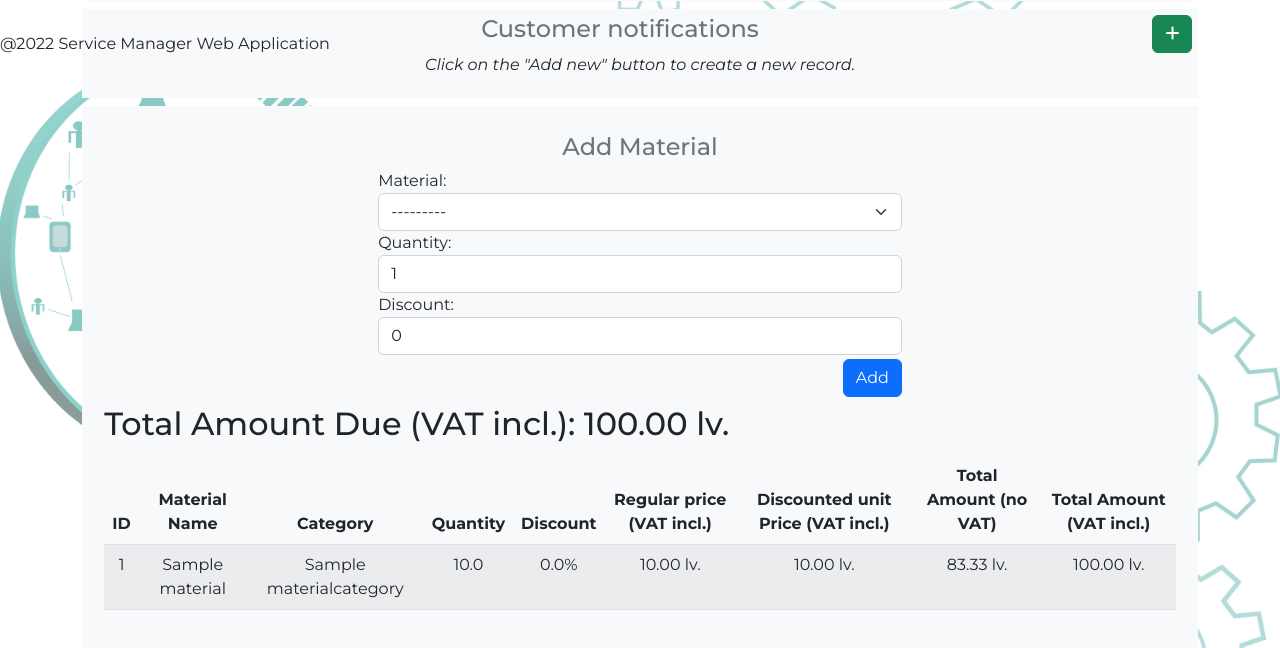
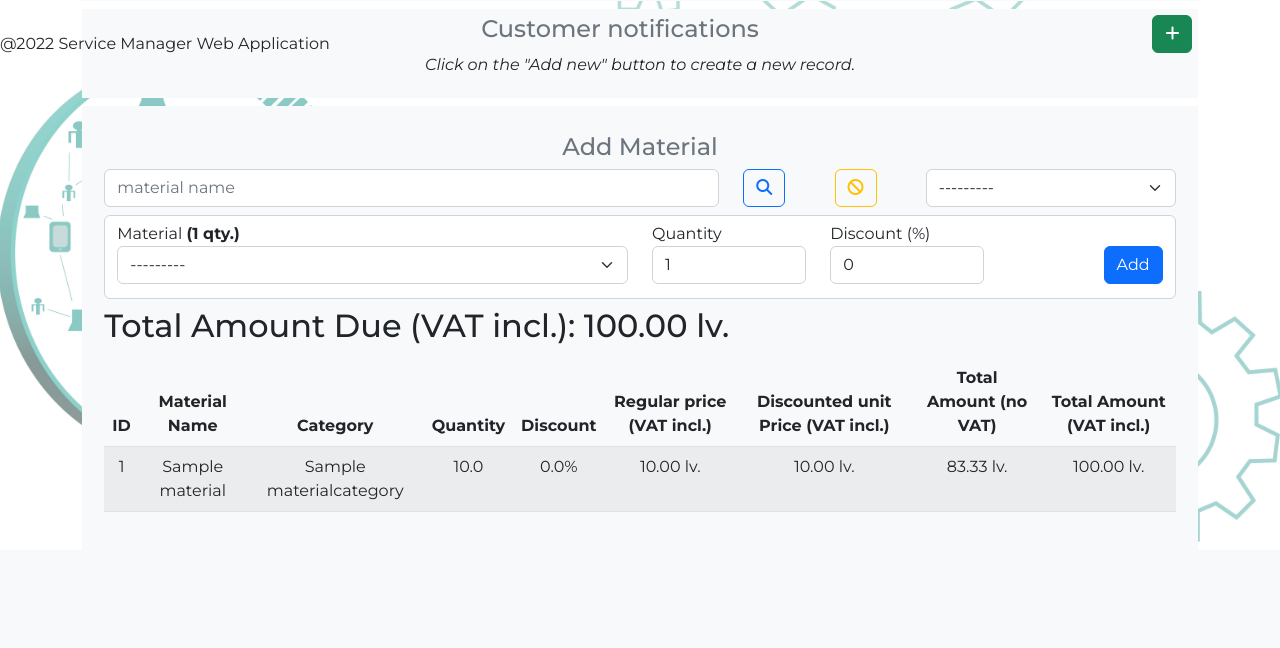
Before and after one commit to svetlinst/Service-manager, a Django app: page /en/service_order/1/service_order_detail/create/ in a window 1280 px wide. Shown: the part 744-1392 px from the top of the page. After the commit the page ends 1286 px from the top, so only its background shows below. Run offline with Django 4.2, Linux system fonts and the light colour scheme; a user stored in the database is signed in; tables that the repository leaves empty hold one stand-in row (values such as "Sample post"); data that the repository does not hold is empty; parts of the project's set-up code (start-up, migrations or seed data) failed here and were passed over; some libraries are stand-ins or nearby versions.

Commit message:
Enable filtering in Service order detail create

```diff
--- a/service_manager/service_manager/main/forms.py
+++ b/service_manager/service_manager/main/forms.py
@@ -1,5 +1,6 @@
 from django import forms
 from django.core.exceptions import ValidationError
+from django.db.models import Q
 
 from service_manager.core.forms import BootstrapFormMixin
 from service_manager.customers.models import Customer, CustomerAsset, CustomerRepresentative, CustomerDepartment
@@ -8,6 +9,8 @@ from service_manager.main.models import ServiceOrderHeader, ServiceOrderDetail,
 from django.utils.translation import gettext_lazy as _
 from captcha.fields import ReCaptchaField
 from captcha.widgets import ReCaptchaV2Checkbox
+
+from service_manager.master_data.models import Material
 
 
 class CreateServiceOrderHeaderForm(forms.ModelForm):
@@ -76,6 +79,17 @@ class CreateServiceOrderDetailForm(BootstrapFormMixin, forms.ModelForm):
 
         self.fields['quantity'].initial = 1
         self.fields['discount'].initial = 0
+        queryset = Material.objects.all()
+
+        category = self.initial.get('category' or None)
+        if category:
+            queryset = queryset.filter(category=category)
+
+        search = self.initial.get('search' or None)
+        if search:
+            queryset = queryset.filter(Q(name__icontains=search) | Q(category__name__icontains=search))
+
+        self.fields['material'].queryset = queryset
 
 
 class CreateServiceOrderNoteForm(BootstrapFormMixin, forms.ModelForm):
--- a/service_manager/service_manager/main/templates/service_order_detail/service_order_details_create.html
+++ b/service_manager/service_manager/main/templates/service_order_detail/service_order_details_create.html
@@ -4,15 +4,63 @@
     <div class="d-block mt-1 rounded-lg bg-light mb-1">
         <h4 class='text-center text-secondary'>{% trans 'Add Material' %}</h4>
         <div class="row">
-            <div class="col-lg-3"></div>
-            <div class="col-lg-6">
+            <div class="col-lg-12">
+                <form method="get" id="filter_form">
+                    <div class="row mb-2">
+
+                        <div class="col-7">
+                            {{ filter_form.search }}
+                        </div>
+
+                        <div class="col-1">
+                            <button type="submit" class="btn btn-outline-primary"
+                                    data-bs-toggle="tooltip"
+                                    title="{% trans 'Search' %}"
+                                    href="{% url 'create_service_order_detail' service_order_header.pk %}"><i
+                                    class="fa-solid fa-magnifying-glass"></i>
+                            </button>
+                        </div>
+
+                        <div class="col-1">
+                            <a href="{% url 'create_service_order_detail' service_order_header.pk %}"
+                               class="btn btn-outline-warning btn-md"
+                               data-bs-toggle="tooltip"
+                               title="{% trans 'Clear' %}">
+                                <i class="fa-solid fa-ban"></i></a>
+                        </div>
+
+                        <div class="col-3">
+                            {{ filter_form.category }}
+                        </div>
+
+                    </div>
+                </form>
                 <form method="post" action="{% url 'create_service_order_detail' service_order_header.pk %}">
                     {% csrf_token %}
-                    {{ form }}
-                    <button type="submit" class="btn btn-primary mt-1 float-end">{% trans 'Add' %}</button>
+                    <div class="form-control">
+                        <div class="row align-items-end justify-content-left mb-2">
+                            <div class="col-6">
+                                <div>
+                                    {{ form.material.label }} <span><b>({{ material_count }} {% trans 'qty.' %})</b></span>
+                                </div>
+                                {{ form.material }}
+                            </div>
+                            <div class="col-2">
+                                {{ form.quantity.label }}
+                                {{ form.quantity }}
+                            </div>
+                            <div class="col-2">
+                                {% trans 'Discount (%)' %}
+                                {{ form.discount }}
+                            </div>
+                            <div class="col-2">
+                                <button type="submit" class="btn btn-primary mt-1 float-end">{% trans 'Add' %}</button>
+                            </div>
+                        </div>
+                    </div>
+
                 </form>
             </div>
-            <div class="col-lg-3"></div>
         </div>
     </div>
 {% endblock %}
--- a/service_manager/service_manager/main/views.py
+++ b/service_manager/service_manager/main/views.py
@@ -24,6 +24,9 @@ from django.utils.translation import gettext_lazy as _
 from weasyprint import HTML, CSS
 import qrcode
 import qrcode.image.svg
+
+from service_manager.master_data.forms import FilterMaterialForm
+from service_manager.master_data.models import Material
 
 
 class HomeTemplateView(views.TemplateView):
@@ -235,10 +238,25 @@ class CreateServiceOrderDetailView(auth_mixins.PermissionRequiredMixin, views.Cr
     def get_context_data(self, **kwargs):
         context = super().get_context_data(**kwargs)
 
+        context['filter_form'] = FilterMaterialForm(self.request.GET or None)
+
         service_order_header_id = self.kwargs['order_id']
         if service_order_header_id:
             context['service_order_header'] = ServiceOrderHeader.objects.prefetch_related(
                 'serviceorderdetail_set').get(pk=int(service_order_header_id))
+
+        # Material count
+        materials = Material.objects.all()
+
+        category = self.request.GET.get('category' or None)
+        if category:
+            materials = materials.filter(category=category)
+
+        search = self.request.GET.get('search' or None)
+        if search:
+            materials = materials.filter(Q(name__icontains=search) | Q(category__name__icontains=search))
+
+        context['material_count'] = materials.count()
 
         return context
 
@@ -251,6 +269,27 @@ class CreateServiceOrderDetailView(auth_mixins.PermissionRequiredMixin, views.Cr
         service_order_detail.save()
 
         return super().form_valid(form)
+
+    def get_initial(self):
+        category = self.request.GET.get('category' or None)
+        if category:
+            self.initial.update({
+                'category': category,
+            })
+        elif 'category' in self.initial:
+            self.initial.pop('category')
+
+        search = self.request.GET.get('search' or None)
+        if search:
+            self.initial.update(
+                {
+                    'search': search,
+                }
+            )
+        elif 'search' in self.initial:
+            self.initial.pop('search')
+
+        return super().get_initial()
 
 
 class EditServiceOrderDetailView(auth_mixins.PermissionRequiredMixin, views.UpdateView):
```
